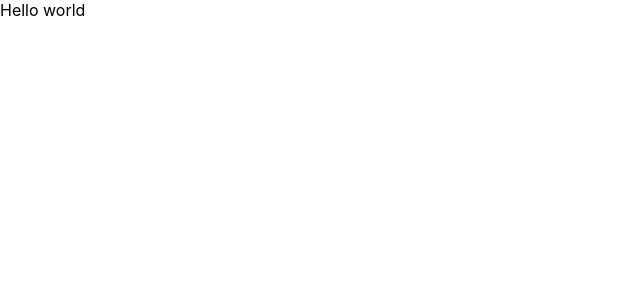
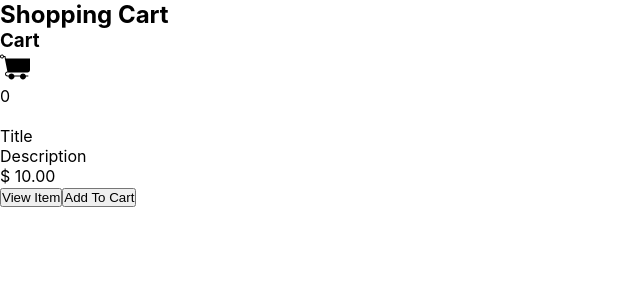
Before and after one commit to VoronovichDev/shopping-cart, a React (Create React App) app: page / in a window 1280 px wide. Shown: the top 300 px of the page, without its empty margins (0-640 px from the left). Built offline with nearby package versions, Linux system fonts and the light colour scheme.

Commit message:
hard coded Navigation and Products components

```diff
--- a/src/App.js
+++ b/src/App.js
@@ -1,8 +1,23 @@
+import React from "react";
+import {
+   BrowserRouter as Router,
+   Routes,
+   Route
+} from "react-router-dom";
+import Navigation from "./components/Navigation/Navigaton";
+import Products from "./components/Products/Products";
+import s from './App.module.scss'
+
 function App() {
    return (
-      <div>
-         Hello world
-      </div>
+      <Router>
+         <div>
+            <Navigation />
+            <Routes>
+               <Route path="/" element={<Products />} />
+            </Routes>
+         </div>
+      </Router>
    );
 }
 
--- /dev/null
+++ b/src/components/Navigation/Navigation.module.scss
@@ -0,0 +1,8 @@
+img {
+   width: 30px;
+}
+
+a {
+   text-decoration: none;
+   color: black;
+}
--- /dev/null
+++ b/src/components/Navigation/Navigaton.js
@@ -0,0 +1,27 @@
+import React from "react";
+import { Link } from "react-router-dom";
+import s from "./Navigation.module.scss"
+import cart from './../../img/cart.svg'
+
+
+const Navigation = () => {
+   return (
+      <div>
+         <Link to="/">
+            <h2>Shopping Cart</h2>
+         </Link>
+         <Link to="/cart">
+            <div>
+               <h3>Cart</h3>
+               <img
+                  src={cart}
+                  alt="shopping cart"
+               />
+               <div>0</div>
+            </div>
+         </Link>
+      </div>
+   )
+}
+
+export default Navigation
--- /dev/null
+++ b/src/components/Products/Product/Product.js
@@ -0,0 +1,30 @@
+import React from "react";
+import { Link } from "react-router-dom";
+import s from "./Product.module.scss";
+
+const Product = () => {
+   return (
+      <div>
+         <img src="" alt="" />
+
+         <div >
+            <p >Title</p>
+            <p >Description</p>
+            <p >$ 10.00</p>
+         </div>
+
+         <div>
+            <Link to={`/product/111`}>
+               <button >
+                  View Item
+               </button>
+            </Link>
+            <button>
+               Add To Cart
+            </button>
+         </div>
+      </div>
+   );
+};
+
+export default Product;
--- /dev/null
+++ b/src/components/Products/Products.js
@@ -0,0 +1,14 @@
+import React from "react";
+import s from "./Products.module.scss";
+
+import Product from "./Product/Product";
+
+const Products = () => {
+   return (
+      <div>
+         <Product />
+      </div>
+   );
+};
+
+export default Products;
```
Also changed, not shown: src/App.module.scss (added), src/components/Products/Product/Product.module.scss (added), src/components/Products/Products.module.scss (added), src/img/cart.svg (added).
